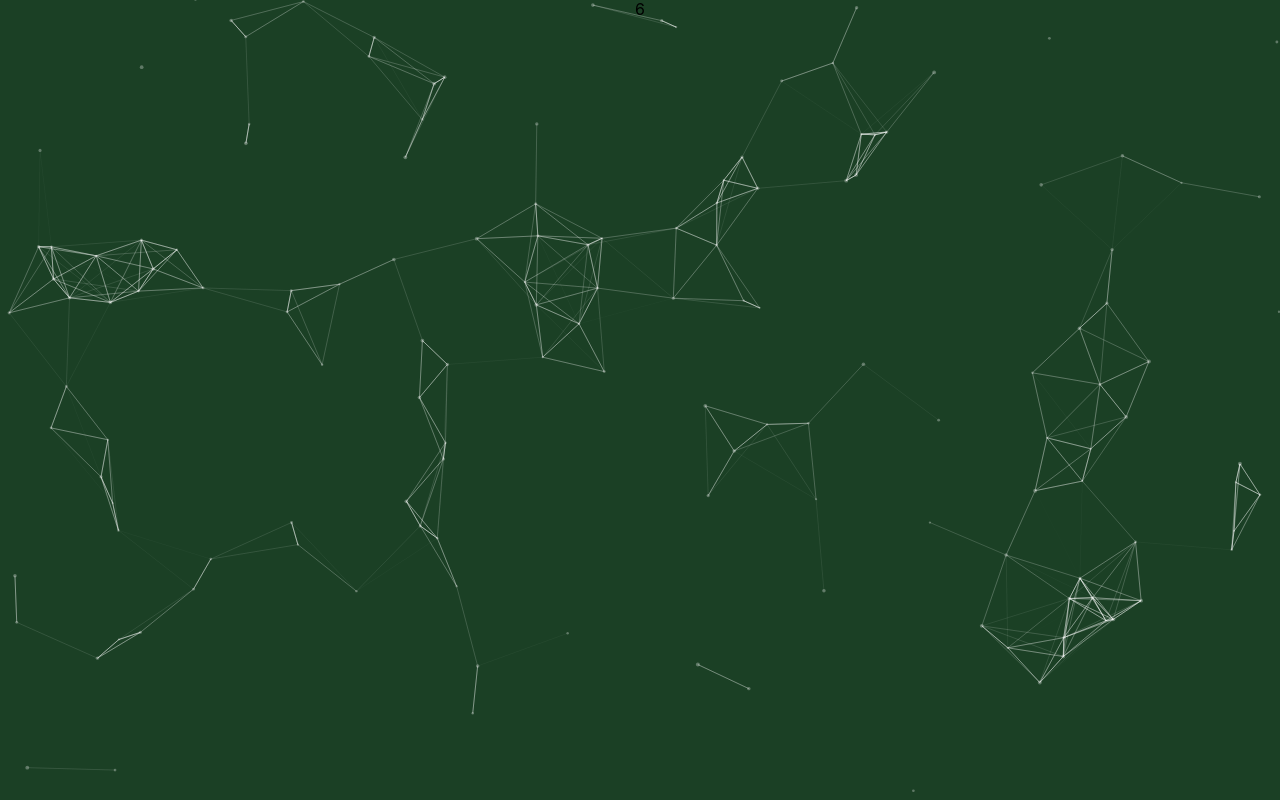
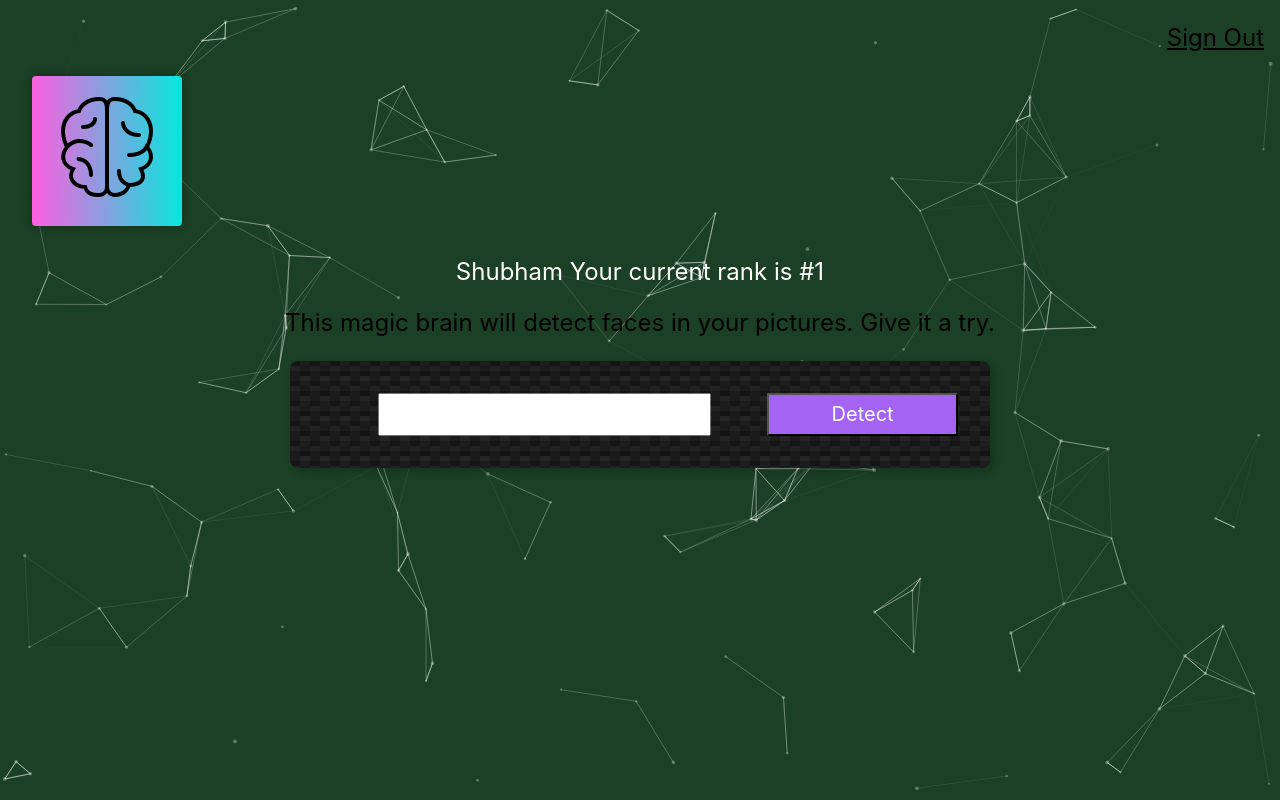
Before and after one commit to shubhamuni/smart_brain, a React (Create React App) app: page / in a window 1280 px wide. Built offline with nearby package versions, Linux system fonts and the light colour scheme.

Commit message:
positioned some components

```diff
--- a/src/App.js
+++ b/src/App.js
@@ -107,16 +107,10 @@ function App() {
             }}
         />
     }
-    {setTimeout(()=>{
-        return(
-            <div>
-            <Navigation/>
-            <Logo/>
-            <Rank/>
-            <ImageLinkForm/>
-            </div>
-        )
-    },1000)}
+    <Navigation/>
+    <Logo/>
+    <Rank/>
+    <ImageLinkForm/>
     </div>
   );
 }
```
